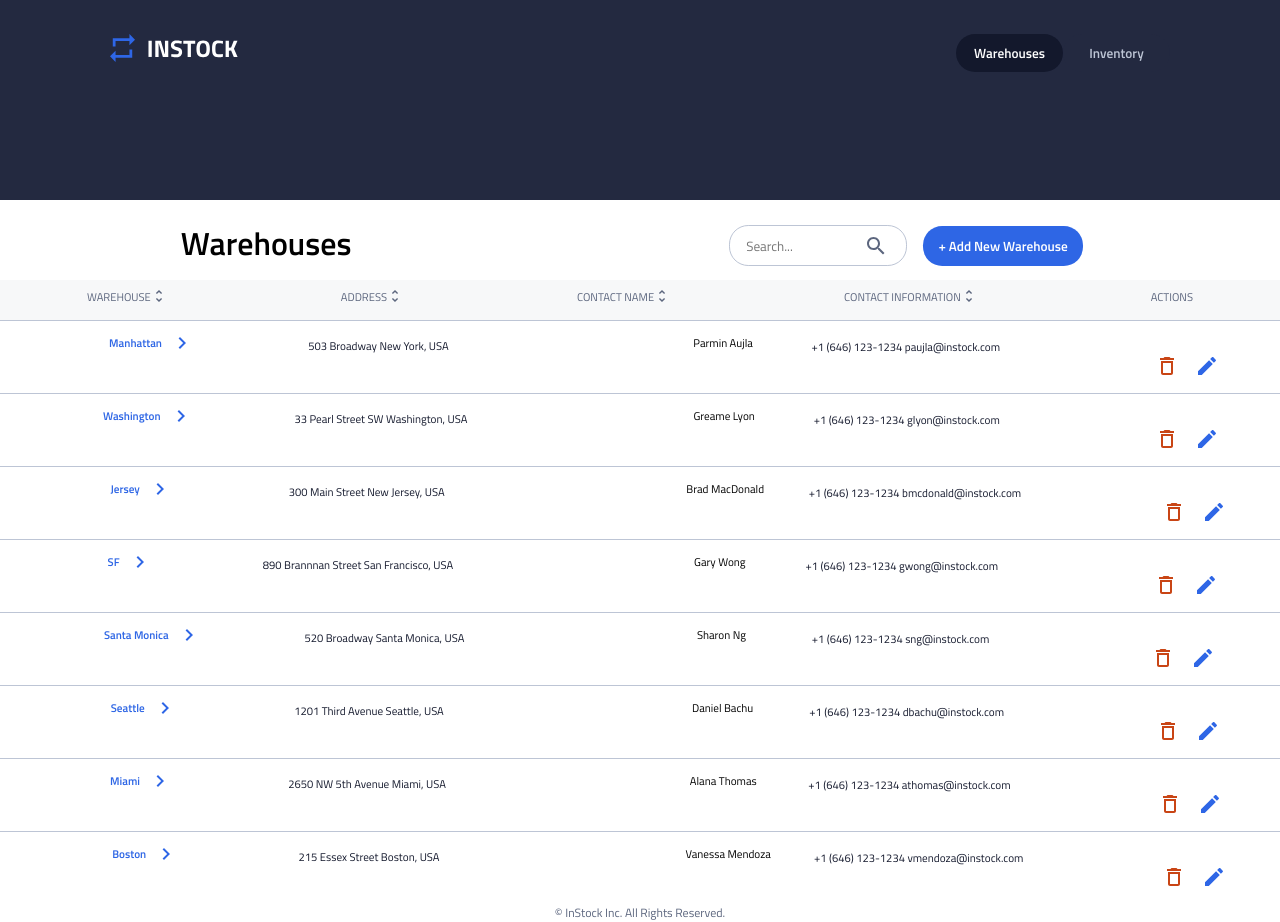
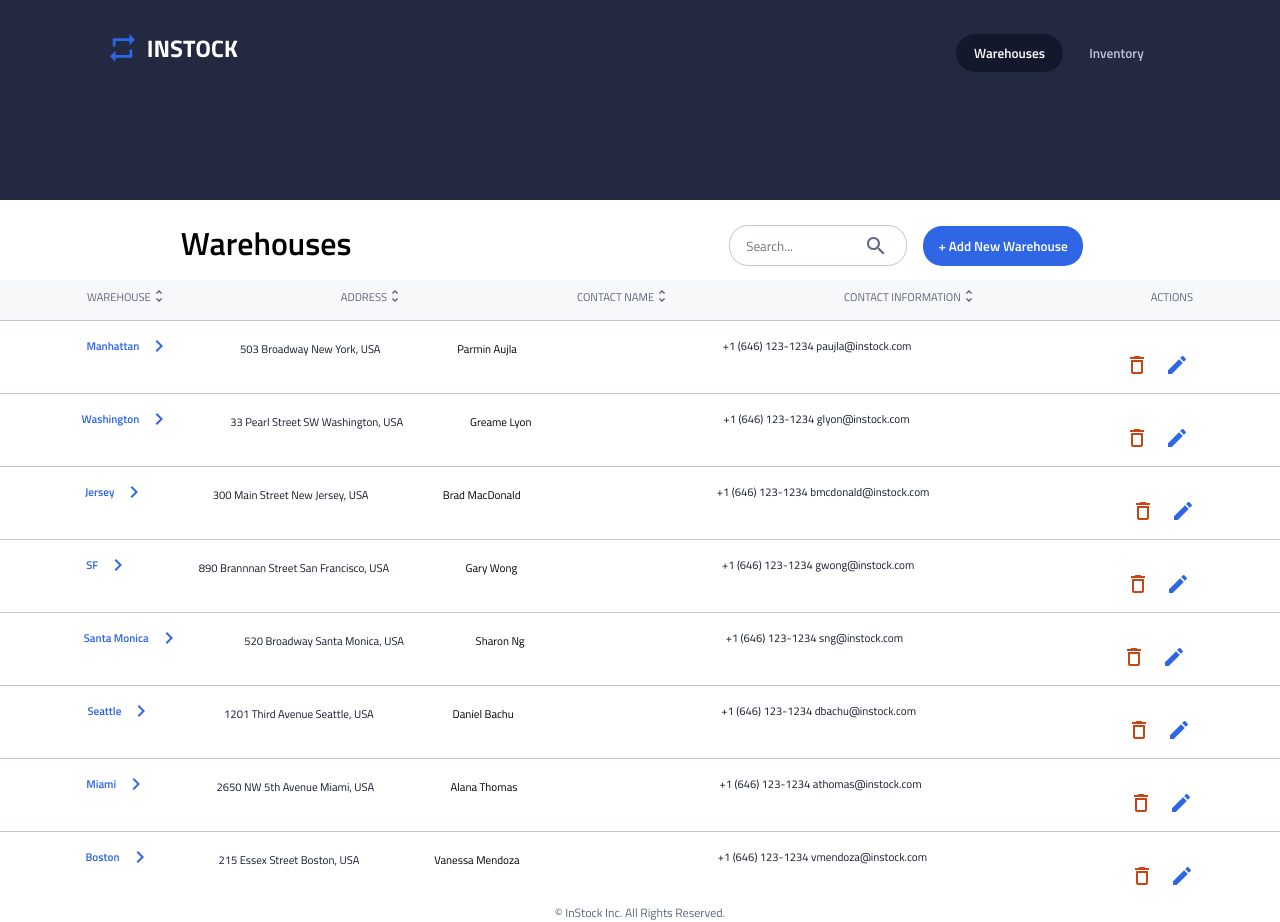
Before and after one commit to ShirinSadeghii/instock-frontend, a React (Create React App) app: page / in a window 1280 px wide. Built offline with nearby package versions, Linux system fonts and the light colour scheme.

Commit message:
add display none and display initial for contact json name on warehouses page

```diff
--- a/src/components/WarehouseList/WarehouseList.jsx
+++ b/src/components/WarehouseList/WarehouseList.jsx
@@ -98,6 +98,9 @@ function WarehouseList() {
                   <p className="warehouseListContainer__detailsInfo">
                     {info.address} {info.city}, {info.country}
                   </p>
+                  <p className="warehouseListContainer__detailsInfo--altName">
+                    {info.contact_name}
+                  </p>
                   <span>
                     <img
                       className="warehouseListContainer__binIcon"
@@ -110,7 +113,7 @@ function WarehouseList() {
                   <p className="warehouseListContainer__detailsTitle">
                     CONTACT NAME
                   </p>
-                  <p className="warehouseListContainer__detailsInfo--altName">
+                  <p className="warehouseListContainer__detailsInfo--Name">
                     {info.contact_name}
                   </p>
                   <p className="warehouseListContainer__detailsTitle">
--- a/src/components/WarehouseList/warehouseList.scss
+++ b/src/components/WarehouseList/warehouseList.scss
@@ -172,9 +172,17 @@
     margin-top: -0.9rem;
     font-weight: 600;
   }
-  &__detailsInfo--altName {
+  &__detailsInfo--Name {
     padding-bottom: 1rem;
     margin-top: -0.3rem;
+    @include tablet {
+      display: none;
+    }
+  }
+  &__detailsInfo--altName {
+    @include tablet {
+      display: initial;
+    }
   }
   &__arrowLogo {
     position: relative;
```
